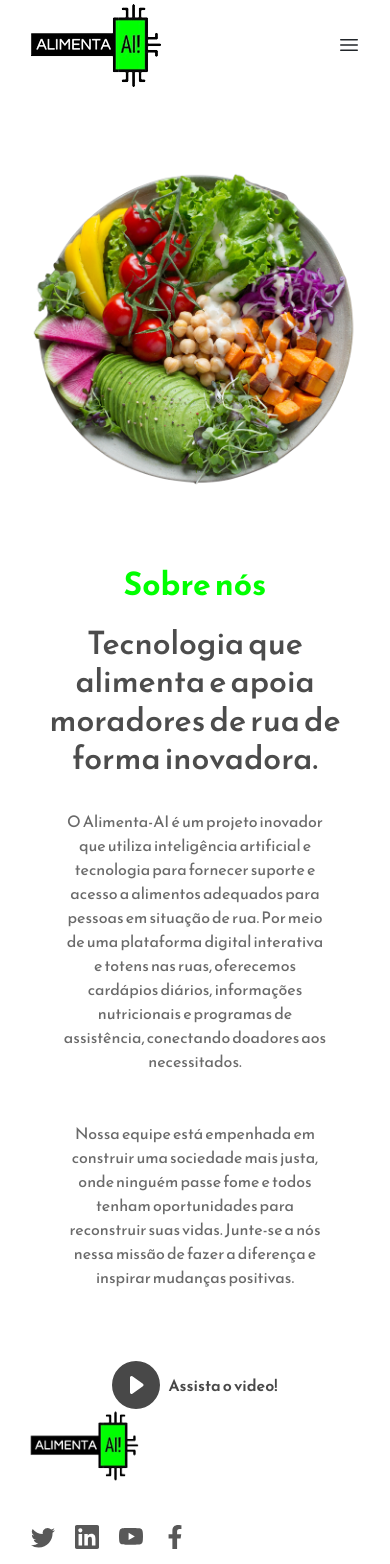
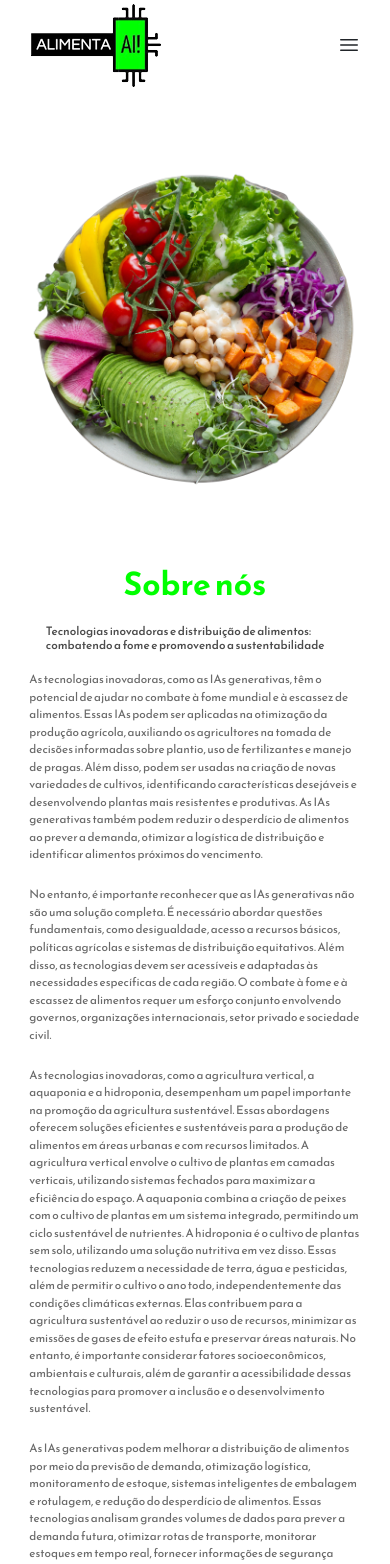
Before and after one commit to Alimenta-AI/Alimenta-AI, a React (Create React App) app in the folder Alimenta-AI-WEB/alimenta-ai/: page /sobre in a window 390 px wide. Shown: the top 1564 px of the page. Built offline with nearby package versions, Linux system fonts and the light colour scheme.

Commit message:
Tirando about da mainhome e estilizando as paginas

```diff
--- a/Alimenta-AI-WEB/alimenta-ai/src/App.css
+++ b/Alimenta-AI-WEB/alimenta-ai/src/App.css
@@ -479,3 +479,19 @@ a {
   color: #000000;
   text-decoration: none;
 }
+
+.primary-heading-about {
+  text-align: left;
+  max-width: 90%;
+  font-size: clamp(0.3rem, 3vw, 2rem);
+  color: #4c4c4c;
+  /* line-height: 5rem; */
+}
+
+.primary-text-about {
+  font-size: clamp(0.5rem, 3vw, 1rem);
+  max-width: 500px;
+  color: #6a6a6a;
+  margin: 0.7rem 0rem;
+  text-align: left;
+}
--- a/Alimenta-AI-WEB/alimenta-ai/src/App.js
+++ b/Alimenta-AI-WEB/alimenta-ai/src/App.js
@@ -10,7 +10,7 @@ import Work from "./Components/Work";
 import Testimonial from "./Components/Testimonial";
 import Contact from "./Components/Contact";
 import Senha from "./Components/Senha/Senha";
-import MeuPerfil from "./Components/MeuPerfil/meuperfil";
+import MeuPerfil from "./Components/MeuPerfil/MeuPerfil";
 import React from "react";
 import { BrowserRouter as Router, Route, Switch } from "react-router-dom";
 import { AuthProvider } from "./Components/AuthContext";
--- a/Alimenta-AI-WEB/alimenta-ai/src/Components/About.js
+++ b/Alimenta-AI-WEB/alimenta-ai/src/Components/About.js
@@ -14,14 +14,20 @@ const About = () => {
       </div>
       <div className="about-section-text-container">
         <p className="primary-subheading">Sobre nós</p>
-        <h1 className="primary-heading">
-          Tecnologia que alimenta e apoia moradores de rua de forma inovadora.
+        <h1 className="primary-heading-about">
+          Tecnologias inovadoras e distribuição de alimentos: combatendo a fome e promovendo a sustentabilidade
         </h1>
-        <p className="primary-text">
-          O Alimenta-AI é um projeto inovador que utiliza inteligência artificial e tecnologia para fornecer suporte e acesso a alimentos adequados para pessoas em situação de rua. Por meio de uma plataforma digital interativa e totens nas ruas, oferecemos cardápios diários, informações nutricionais e programas de assistência, conectando doadores aos necessitados.
+        <p className="primary-text-about">
+          As tecnologias inovadoras, como as IAs generativas, têm o potencial de ajudar no combate à fome mundial e à escassez de alimentos. Essas IAs podem ser aplicadas na otimização da produção agrícola, auxiliando os agricultores na tomada de decisões informadas sobre plantio, uso de fertilizantes e manejo de pragas. Além disso, podem ser usadas na criação de novas variedades de cultivos, identificando características desejáveis e desenvolvendo plantas mais resistentes e produtivas. As IAs generativas também podem reduzir o desperdício de alimentos ao prever a demanda, otimizar a logística de distribuição e identificar alimentos próximos do vencimento.
         </p>
-        <p className="primary-text">
-          Nossa equipe está empenhada em construir uma sociedade mais justa, onde ninguém passe fome e todos tenham oportunidades para reconstruir suas vidas. Junte-se a nós nessa missão de fazer a diferença e inspirar mudanças positivas.
+        <p className="primary-text-about">
+          No entanto, é importante reconhecer que as IAs generativas não são uma solução completa. É necessário abordar questões fundamentais, como desigualdade, acesso a recursos básicos, políticas agrícolas e sistemas de distribuição equitativos. Além disso, as tecnologias devem ser acessíveis e adaptadas às necessidades específicas de cada região. O combate à fome e à escassez de alimentos requer um esforço conjunto envolvendo governos, organizações internacionais, setor privado e sociedade civil.
+        </p>
+        <p className="primary-text-about">
+          As tecnologias inovadoras, como a agricultura vertical, a aquaponia e a hidroponia, desempenham um papel importante na promoção da agricultura sustentável. Essas abordagens oferecem soluções eficientes e sustentáveis para a produção de alimentos em áreas urbanas e com recursos limitados. A agricultura vertical envolve o cultivo de plantas em camadas verticais, utilizando sistemas fechados para maximizar a eficiência do espaço. A aquaponia combina a criação de peixes com o cultivo de plantas em um sistema integrado, permitindo um ciclo sustentável de nutrientes. A hidroponia é o cultivo de plantas sem solo, utilizando uma solução nutritiva em vez disso. Essas tecnologias reduzem a necessidade de terra, água e pesticidas, além de permitir o cultivo o ano todo, independentemente das condições climáticas externas. Elas contribuem para a agricultura sustentável ao reduzir o uso de recursos, minimizar as emissões de gases de efeito estufa e preservar áreas naturais. No entanto, é importante considerar fatores socioeconômicos, ambientais e culturais, além de garantir a acessibilidade dessas tecnologias para promover a inclusão e o desenvolvimento sustentável.
+        </p>
+        <p className="primary-text-about">
+          As IAs generativas podem melhorar a distribuição de alimentos por meio da previsão de demanda, otimização logística, monitoramento de estoque, sistemas inteligentes de embalagem e rotulagem, e redução do desperdício de alimentos. Essas tecnologias analisam grandes volumes de dados para prever a demanda futura, otimizar rotas de transporte, monitorar estoques em tempo real, fornecer informações de segurança alimentar e identificar produtos próximos do vencimento. No entanto, é necessário garantir que essas tecnologias sejam acessíveis e adaptadas às necessidades específicas das comunidades e regiões.
         </p>
         <div className="about-buttons-container">
           <button className="watch-video-button">
--- a/Alimenta-AI-WEB/alimenta-ai/src/Components/MeuPerfil/meuperfil.js
+++ b/Alimenta-AI-WEB/alimenta-ai/src/Components/MeuPerfil/meuperfil.js
@@ -1,6 +1,5 @@
 import React, { useState } from "react";
 import axios from "axios";
-import "../MeuPerfil/MeuPerfil.css";
 
 function MeuPerfil() {
   const [foto, setFoto] = useState(null);
@@ -71,23 +70,25 @@ function MeuPerfil() {
   };
 
   return (
-    <div className="container">
+    <div>
       <h1>Meu Perfil</h1>
-      <div className="input-container">
-        {foto && <img className="Imagem-perfil" src={foto} alt="Foto do Perfil" />}
+      <div>
+        <label htmlFor="foto">Foto:</label>
+        <input
+          type="file"
+          id="foto"
+          accept=".png,.jpg"
+          onChange={handleFotoChange}
+        />
+        {foto && <img src={foto} alt="Foto do Perfil" />}
       </div>
       <br />
-      <div className="input-container">
+      <div>
         <label htmlFor="nome">Nome:</label>
-        <input
-          type="text"
-          id="nome"
-          value={nome}
-          onChange={handleNomeChange}
-        />
+        <input type="text" id="nome" value={nome} onChange={handleNomeChange} />
       </div>
       <br />
-      <div className="input-container">
+      <div>
         <label htmlFor="email">Email:</label>
         <input
           type="email"
@@ -97,7 +98,7 @@ function MeuPerfil() {
         />
       </div>
       <br />
-      <div className="input-container">
+      <div>
         <label htmlFor="senha">Senha:</label>
         <input
           type="password"
@@ -107,7 +108,7 @@ function MeuPerfil() {
         />
       </div>
       <br />
-      <div className="input-container">
+      <div>
         <label htmlFor="celular">Celular:</label>
         <input
           type="text"
@@ -117,7 +118,7 @@ function MeuPerfil() {
         />
       </div>
       <br />
-      <div className="input-container">
+      <div>
         <label htmlFor="endereco">Endereço:</label>
         <input
           type="text"
@@ -127,25 +128,14 @@ function MeuPerfil() {
         />
       </div>
       <br />
-      <div className="button-container">
-        <div className="btn-wrapper">
-          <button className="btn-editar" onClick={handleEditarPerfil}>
-            Editar
-          </button>
-        </div>
-        <div className="btn-wrapper">
-          <input
-            type="file"
-            id="foto"
-            accept=".png,.jpg"
-            onChange={handleFotoChange}
-          />
-        </div>
-        <div className="btn-wrapper">
-          <button className="btn-excluir" onClick={handleExcluirPerfil}>
-            Excluir
-          </button>
-        </div>
+      <div>
+        <button className="btn-editar" onClick={handleEditarPerfil}>
+          Editar
+        </button>
+        &nbsp;
+        <button className="btn-excluir" onClick={handleDeleteAccount} disabled={isLoading}>
+          {isLoading ? 'Excluindo...' : 'Excluir conta'}
+        </button>
       </div>
     </div>
   );
--- a/Alimenta-AI-WEB/alimenta-ai/src/Components/Work.js
+++ b/Alimenta-AI-WEB/alimenta-ai/src/Components/Work.js
@@ -2,6 +2,8 @@ import React from "react";
 import PickMeals from "../Assets/pick-meals-image.png";
 import ChooseMeals from "../Assets/choose-image.png";
 import DeliveryMeals from "../Assets/delivery-image.png";
+import AboutBackground from "../Assets/about-background.png";
+import AboutBackgroundImage from "../Assets/about-background-image.png";
 
 const Work = () => {
   const workInfoData = [
@@ -22,6 +24,13 @@ const Work = () => {
     },
   ];
   return (
+    <div className="about-section-container">
+        <div className="about-background-image-container">
+          <img src={AboutBackground} alt="" />
+        </div>
+        <div className="about-section-image-container">
+          <img src={AboutBackgroundImage} alt="" />
+        </div>
         <div className="work-section-wrapper">
         <div className="work-section-top">
           <p className="primary-subheading">Alimente-se</p>
@@ -42,6 +51,7 @@ const Work = () => {
           ))}
         </div>
       </div>
+      </div>
   );
 };
 
--- a/Alimenta-AI-WEB/alimenta-ai/src/Container/MainHome.js
+++ b/Alimenta-AI-WEB/alimenta-ai/src/Container/MainHome.js
@@ -9,7 +9,6 @@ function MainHome() {
   return (
     <div className="App">
       <Home />
-      <About />
       <Work />
       <Testimonial />
       <Contact />
```
Lines whose indentation alone changed are shown as unchanged.
